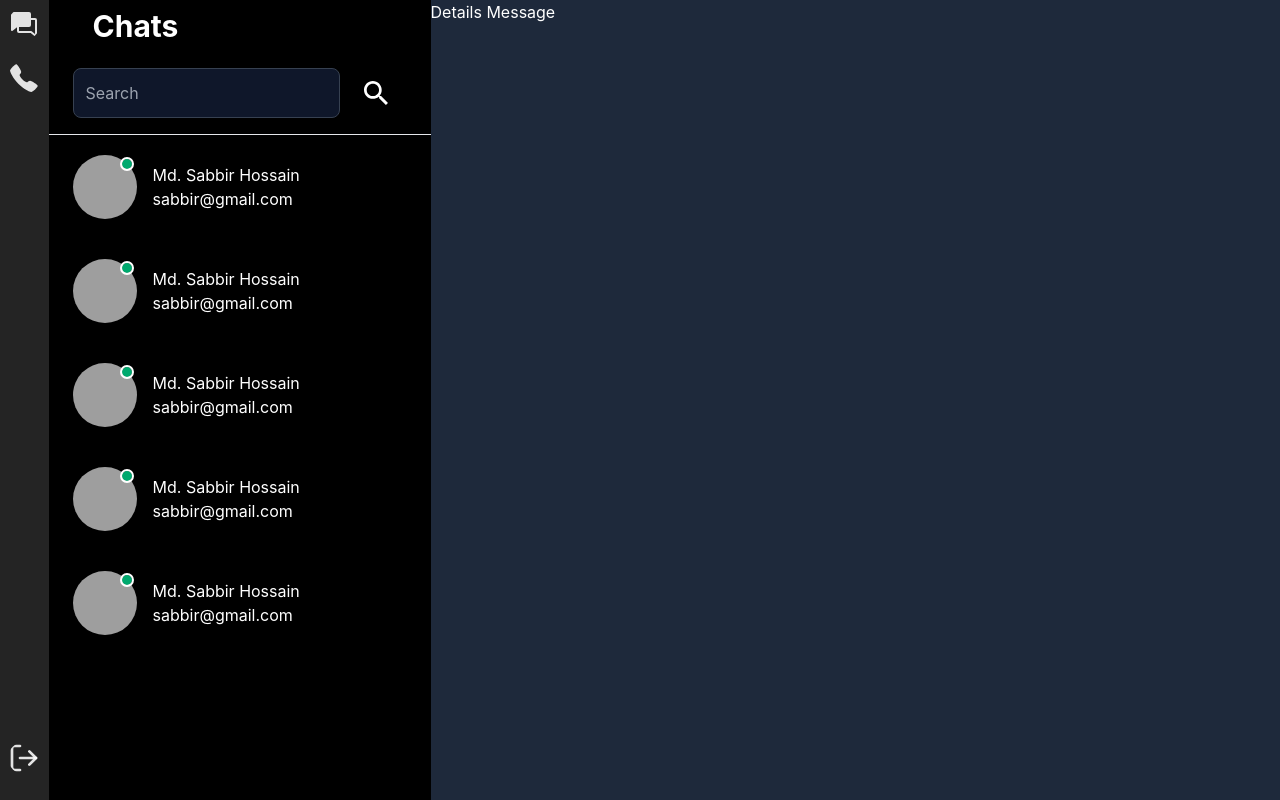
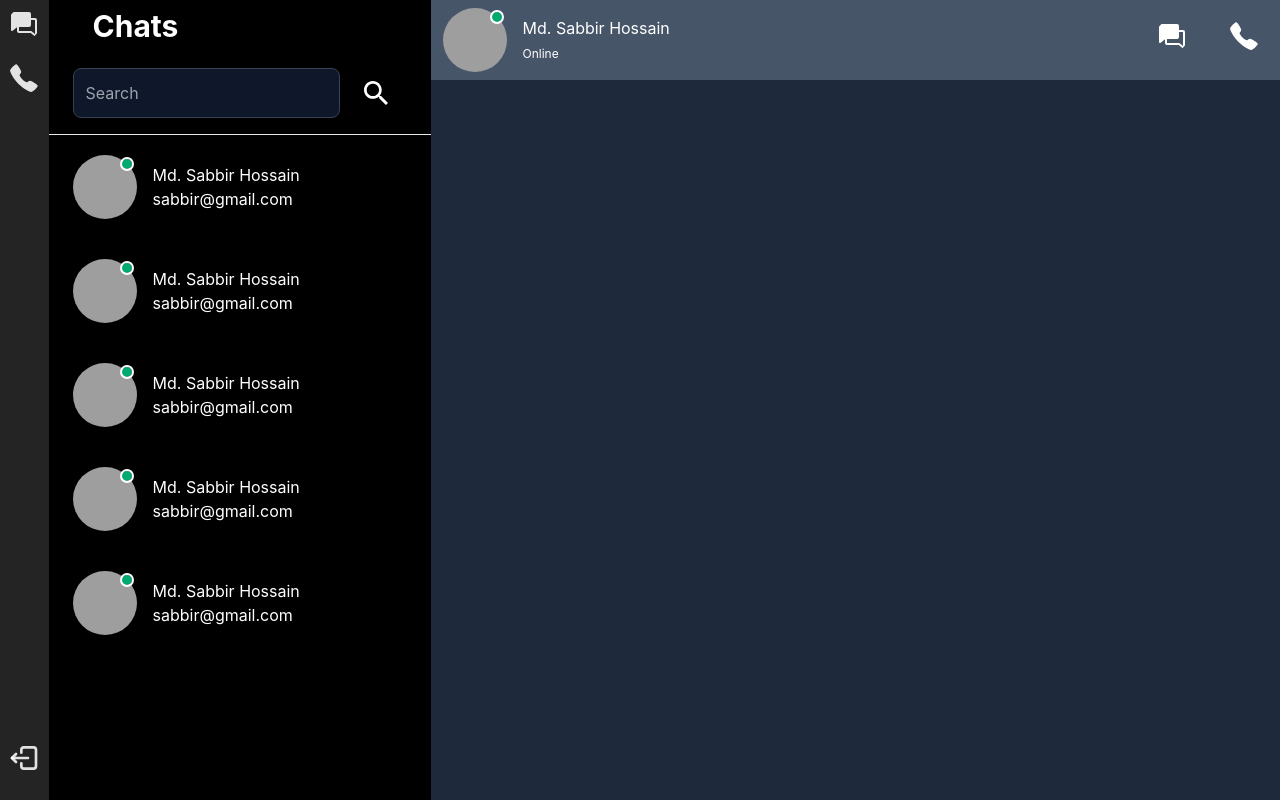
Before and after one commit to mdsabbir12/Nwtwork_project_chatapp, a React (Vite) app in the folder Frontend/: page / in a window 1280 px wide. Built offline with nearby package versions, Linux system fonts and the light colour scheme; grey boxes are pictures that could not be loaded.

Commit message:
Chatuser add in Right

```diff
--- /dev/null
+++ b/Frontend/src/home/left/Chatuser.jsx
@@ -0,0 +1,32 @@
+import React from "react";
+import { PiChatsFill } from "react-icons/pi";
+import { TbLogout2 } from "react-icons/tb";
+import { IoCall } from "react-icons/io5";
+export default function Chatuser() {
+  return (
+    <>
+      <div className="flex bg-slate-600 justify-between">
+        <div className="flex space-x-4 px-3 py-2">
+          <div className="avatar  online">
+            <div className="w-16 rounded-full">
+              <img src="https://scontent.fdac27-1.fna.fbcdn.net/v/t39.30808-6/423695401_2107514379640960_7810199693968589160_n.jpg?stp=c0.169.1536.1536a_dst-jpg_s206x206&_nc_cat=107&ccb=1-7&_nc_sid=50ad20&_nc_ohc=DW1i5AK-4ekQ7kNvgGmm_pp&_nc_zt=23&_nc_ht=scontent.fdac27-1.fna&_nc_gid=Ahw2khZMpWsIqEgNFQ_5T1C&oh=00_AYBER3LRUEcXXbO6fGqyE3gXKatqAowMnjh_fLqmMvgVmA&oe=6739605A" />
+            </div>
+          </div>
+          <div className="py-2">
+            <h1>Md. Sabbir Hossain</h1>
+            <span className="text-[12px] text-color-gray ">Online</span>
+          </div>
+        </div>
+
+        <div className="py-3">
+          <button className="px-3">
+            <PiChatsFill className="text-5xl p-2  hover:bg-black-600 rounded-full duration-300" />
+          </button>
+          <button className="px-3">
+            <IoCall className="text-5xl p-2 hover:bg-black-600 rounded-full duration-300" />
+          </button>
+        </div>
+      </div>
+    </>
+  );
+}
--- a/Frontend/src/home/left/Logout.jsx
+++ b/Frontend/src/home/left/Logout.jsx
@@ -2,6 +2,7 @@ import React from "react";
 import { IoCall } from "react-icons/io5";
 import { LuLogOut } from "react-icons/lu";
 import { PiChatsFill } from "react-icons/pi";
+import { TbLogout2 } from "react-icons/tb";
 export default function Logout() {
   return (
     <div className="w-[4%] flex flex-col justify-between ">
@@ -17,7 +18,7 @@ export default function Logout() {
 
       <div className="py-3 justify-end">
         <button>
-          <LuLogOut className="text-5xl p-2 hover:bg-gray-600 rounded-full duration-300" />
+          <TbLogout2 className="text-5xl p-2 hover:bg-gray-600 rounded-lg duration-300" />
         </button>
       </div>
     </div>
--- a/Frontend/src/home/right/Right.jsx
+++ b/Frontend/src/home/right/Right.jsx
@@ -1,10 +1,11 @@
 import React from 'react'
+import Chatuser from '../left/Chatuser'
 
 export default function Right() {
   return (
     <>
     <div className='w-[70%]  bg-slate-800 text-white'>
-        Details Message
+       <Chatuser></Chatuser>
     </div>
     </>
 
```
